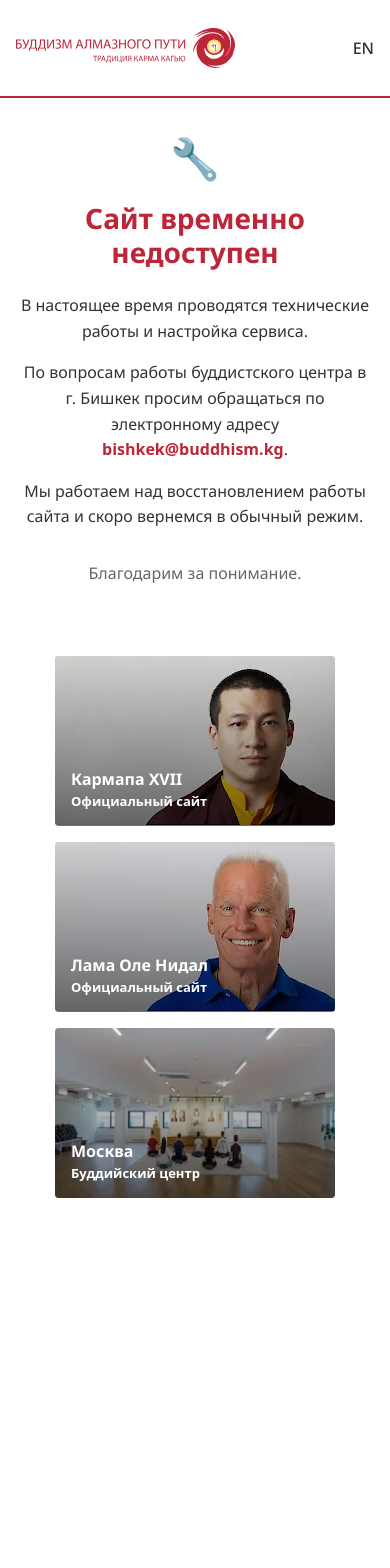
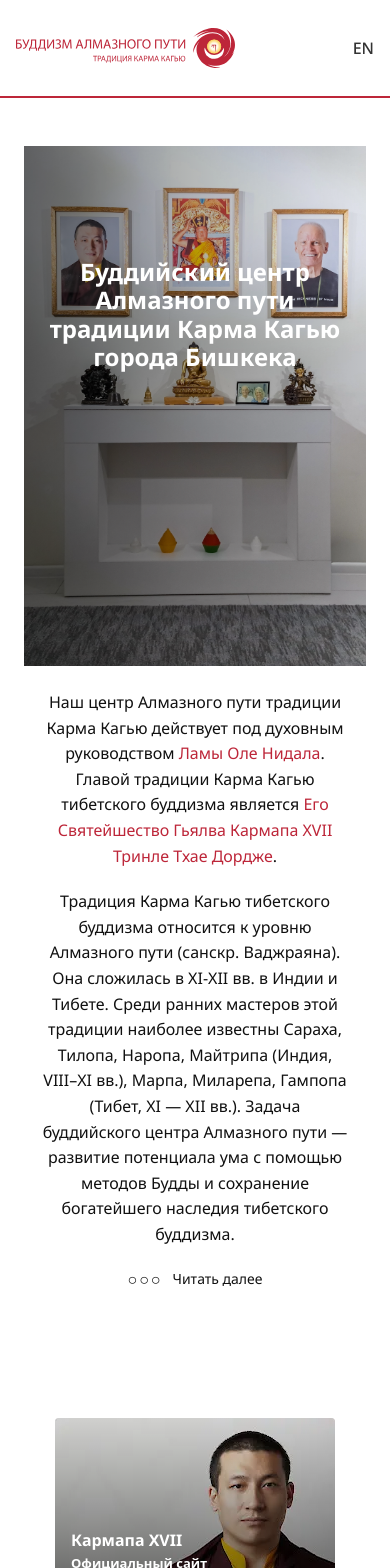
Before and after one commit to web-developer108/buddhism-kg, a React (Vite) app: page / in a window 390 px wide. Shown: the top 1568 px of the page. Before the commit the page ends 1230 px from the top, so only its background shows below. Built offline with nearby package versions, Linux system fonts and the light colour scheme; a web font is replaced by a local one.

Commit message:
add main section

```diff
--- a/src/App.tsx
+++ b/src/App.tsx
@@ -1,13 +1,13 @@
 import { Header } from "./components/Header/Header.tsx";
-import { MaintenancePage } from "./components/MaintenancePage/MaintenancePage.tsx";
 import { LinkCardsSection } from "./components/LinkCardsSection/LinkCardsSection.tsx";
+import { BishkekCenterSection } from "./components/BishkekCenterSection/BishkekCenterSection.tsx";
 
 function App() {
 
   return (
       <>
           <Header />
-          <MaintenancePage />
+          <BishkekCenterSection />
           <LinkCardsSection/>
       </>
   )
--- /dev/null
+++ b/src/components/BishkekCenterSection/BishkekCenterSection.module.css
@@ -0,0 +1,141 @@
+.section {
+    width: 100%;
+    padding: 48px 24px 56px;
+}
+
+
+.hero {
+    position: relative;
+    width: 100%;
+    max-width: 1200px;
+    height: 520px;
+    min-width: 300px;
+    margin: 0 auto;
+    overflow: hidden;
+}
+
+.image {
+    position: absolute;
+    inset: 0;
+
+    width: 100%;
+    height: 100%;
+    object-position: top center;
+    object-fit: cover;
+}
+
+.overlay {
+    position: absolute;
+    inset: 0;
+
+    background: linear-gradient(
+            90deg,
+            rgba(0, 0, 0, 0.55) 0%,
+            rgba(0, 0, 0, 0.3) 45%,
+            rgba(0, 0, 0, 0.05) 100%
+    );
+}
+
+.title {
+    position: relative;
+    z-index: 1;
+
+    max-width: 1200px;
+    margin: 0 auto;
+    padding: 180px 24px 40px;
+
+    color: #ffffff;
+    font-size: 40px;
+    line-height: 1.18;
+    font-weight: 700;
+}
+
+.content {
+    max-width: 1200px;
+    margin: 0 auto;
+    padding: 32px 24px 56px;
+}
+
+.content p {
+    margin: 0 0 24px;
+
+    color: #111111;
+    font-size: 18px;
+    line-height: 1.55;
+}
+
+.content p:last-child {
+    margin-bottom: 0;
+}
+
+.content a {
+    color: #bd2639;
+    text-decoration: none;
+}
+
+.content a:hover {
+    text-decoration: underline;
+}
+
+.readMore {
+    display: inline-flex;
+    align-items: center;
+    gap: 10px;
+
+    margin-top: 2px;
+    padding: 0;
+
+    border: none;
+    background: transparent;
+
+    color: #111111;
+    font-family: inherit;
+    font-size: 14px;
+    line-height: 1;
+    cursor: pointer;
+}
+
+.readMore:hover {
+    color: #bd2639;
+}
+
+.dots {
+    font-size: 16px;
+    letter-spacing: 2px;
+}
+
+@media (max-width: 768px) {
+    .hero {
+        min-height: 280px;
+    }
+
+    .title {
+        padding: 140px 20px 32px;
+        font-size: 30px;
+    }
+
+    .content {
+        padding: 28px 20px 44px;
+    }
+
+    .content p {
+        margin-bottom: 20px;
+        font-size: 16px;
+        line-height: 1.6;
+    }
+}
+
+@media (max-width: 500px) {
+    .hero {
+        min-height: 240px;
+    }
+
+    .title {
+        padding: 112px 16px 28px;
+        font-size: 24px;
+    }
+
+    .content {
+        padding: 24px 16px 40px;
+    }
+}
--- /dev/null
+++ b/src/components/BishkekCenterSection/BishkekCenterSection.tsx
@@ -0,0 +1,88 @@
+import { useState } from 'react';
+import { Trans, useTranslation } from 'react-i18next';
+
+import bishkekImage from '../../assets/images/bishkek.webp';
+import styles from './BishkekCenterSection.module.css';
+
+export const BishkekCenterSection = () => {
+    const { t } = useTranslation();
+    const [isExpanded, setIsExpanded] = useState(false);
+
+    const handleToggleText = () => {
+        setIsExpanded((prevState) => !prevState);
+    };
+
+    return (
+        <section className={styles.section}>
+            <div className={styles.hero}>
+                <img
+                    src={bishkekImage}
+                    alt={t('bishkekCenter.title')}
+                    className={styles.image}
+                />
+
+                <div className={styles.overlay} aria-hidden="true" />
+
+                <h1 className={styles.title}>
+                    {t('bishkekCenter.title')}
+                </h1>
+            </div>
+
+            <div className={styles.content}>
+                <p>
+                    <Trans
+                        i18nKey="bishkekCenter.paragraph1"
+                        components={{
+                            ole: (
+                                <a
+                                    href="https://lama-ole-nydahl.org/"
+                                    target="_blank"
+                                    rel="noopener noreferrer"
+                                />
+                            ),
+                            karmapa: (
+                                <a
+                                    href="https://www.karmapa.org/"
+                                    target="_blank"
+                                    rel="noopener noreferrer"
+                                />
+                            ),
+                        }}
+                    />
+                </p>
+
+                <p>{t('bishkekCenter.paragraph2')}</p>
+
+                {!isExpanded && (
+                    <button
+                        type="button"
+                        className={styles.readMore}
+                        onClick={handleToggleText}
+                        aria-expanded={isExpanded}
+                    >
+                        <span className={styles.dots}>○○○</span>
+                        {t('bishkekCenter.readMore')}
+                    </button>
+                )}
+
+                {isExpanded && (
+                    <>
+                        <p>{t('bishkekCenter.paragraph3')}</p>
+                        <p>{t('bishkekCenter.paragraph4')}</p>
+                        <p>{t('bishkekCenter.paragraph5')}</p>
+                        <p>{t('bishkekCenter.paragraph6')}</p>
+
+                        <p>
+                            <Trans
+                                i18nKey="bishkekCenter.paragraph7"
+                                components={{
+                                    email: <a href="mailto:bishkek@buddhism.kg" />,
+                                }}
+                            />
+                        </p>
+                    </>
+                )}
+            </div>
+        </section>
+    );
+};
--- a/src/i18n/locales/en.json
+++ b/src/i18n/locales/en.json
@@ -25,9 +25,10 @@
     "paragraph1": "Our Diamond Way Center of the Karma Kagyu Tradition operates under the spiritual guidance of <ole> Lama Ole Nydahl</ole>. The head of the Karma Kagyu tradition of Tibetan Buddhism is  <karmapa> His Holiness the 17th Gyalwa Karmapa Trinley Thaye Dorje</karmapa>.",
     "paragraph2": "The Karma Kagyu tradition of Tibetan Buddhism belongs to the level of the Diamond Way (Skt. Vajrayana). It developed in the 11th-12th centuries. in India and Tibet. Among the early masters of this tradition, the most famous are Saraha, Tilopa, Naropa, Maitripa (India, VIII-XI centuries), Marpa, Milarepa, Gampopa (Tibet, XI-XII centuries). The task of the Diamond Way Buddhist centers is to develop the potential of the mind with the help of the methods of the Buddha and to preserve the richest heritage of Tibetan Buddhism.",
     "paragraph3":  "The goal of the Buddha's Teaching is to achieve Enlightenment, or Buddhahood, that is, the full development of the original potential of the body, speech and mind for the benefit of all beings. The Buddha taught about reality as absolute and conditioned. Through the methods he passed on, Buddhism is a tool to change the quality of a person's daily life. The teaching opens up the possibility for the practitioner to experience permanent happiness.",
-    "paragraph4":  "Методы, с помощью которых достигается цель, основаны на изучении буддийской философии, объясняющей, каким является мир, как работает ум человека, в чем причина страданий и как ее устранить; медитации, то есть практических упражнениях, посредством которых теория превращается в непосредственный опыт; и образе жизни, или способе удержания достигнутого уровня развития ума.",
-    "paragraph5":  "The methods by which the goal is achieved are based on the study of Buddhist philosophy, which explains how the world is, how the human mind works, what is the cause of suffering and how to eliminate it; meditation, that is, practical exercises through which theory is transformed into direct experience; and a way of life, or a way of maintaining the achieved level of development of the mind.",
-    "paragraph6":  "In the Buddhist center, everyone can study Buddhism, attending lectures by traveling teachers and meditating in a group. Here you can also get detailed explanations on all practices and do individual practices in the gompa (meditation hall).",
-    "paragraph7":  "The Bishkek center brings together people interested in meditation practice, Buddhist philosophy, and the Karma Kagyu tradition. If you're planning to visit the Buddhist center, please email us at <email> bishkek@buddhism.kg</email>."
+    "paragraph4":  "The methods by which the goal is achieved are based on the study of Buddhist philosophy, which explains how the world is, how the human mind works, what is the cause of suffering and how to eliminate it; meditation, that is, practical exercises through which theory is transformed into direct experience; and a way of life, or a way of maintaining the achieved level of development of the mind.",
+    "paragraph5":  "In the Buddhist center, everyone can study Buddhism, attending lectures by traveling teachers and meditating in a group. Here you can also get detailed explanations on all practices and do individual practices in the gompa (meditation hall).",
+    "paragraph6":  "All meditations and lectures for beginners are free. You won't need any special clothing, a mat, or a meditation cushion.",
+    "paragraph7":  "The Bishkek center brings together people interested in meditation practice, Buddhist philosophy, and the Karma Kagyu tradition. If you're planning to visit the Buddhist center for the first time, please email us at <email> bishkek@buddhism.kg</email> and arrange a meeting one hour before the meditation session.",
+    "readMore": "Read more"
   }
 }
--- a/src/i18n/locales/ru.json
+++ b/src/i18n/locales/ru.json
@@ -28,6 +28,7 @@
     "paragraph4":  "Методы, с помощью которых достигается цель, основаны на изучении буддийской философии, объясняющей, каким является мир, как работает ум человека, в чем причина страданий и как ее устранить; медитации, то есть практических упражнениях, посредством которых теория превращается в непосредственный опыт; и образе жизни, или способе удержания достигнутого уровня развития ума.",
     "paragraph5":  "В буддийском центре каждый желающий может изучать буддизм, посещая лекции путешествующих учителей и медитируя в группе. Здесь также можно получить подробные объяснения по всем практикам и выполнять индивидуальные практики в гомпе (зале для медитаций).",
     "paragraph6":  "Все медитации и лекции для начинающих проводятся бесплатно. Вам не понадобится никакая специальная одежда, коврик и подушка для медитации.",
-    "paragraph7":  "В Бишкеке центр объединяет людей, интересующихся практикой медитации, буддийской философией и традицией Карма Кагью. Если вы планируете посетить буддийский центр напишите нам <email>bishkek@buddhism.kg</email>."
+    "paragraph7":  "В Бишкеке центр объединяет людей, интересующихся практикой медитации, буддийской философией и традицией Карма Кагью. Если вы планируете посетить буддийский центр первый раз напишите нам <email>bishkek@buddhism.kg</email> и договоритесь о встрече за час до начала медитации.",
+    "readMore": "Читать далее"
   }
 }
```
Also changed, not shown: src/assets/images/bishkek.webp (added).
